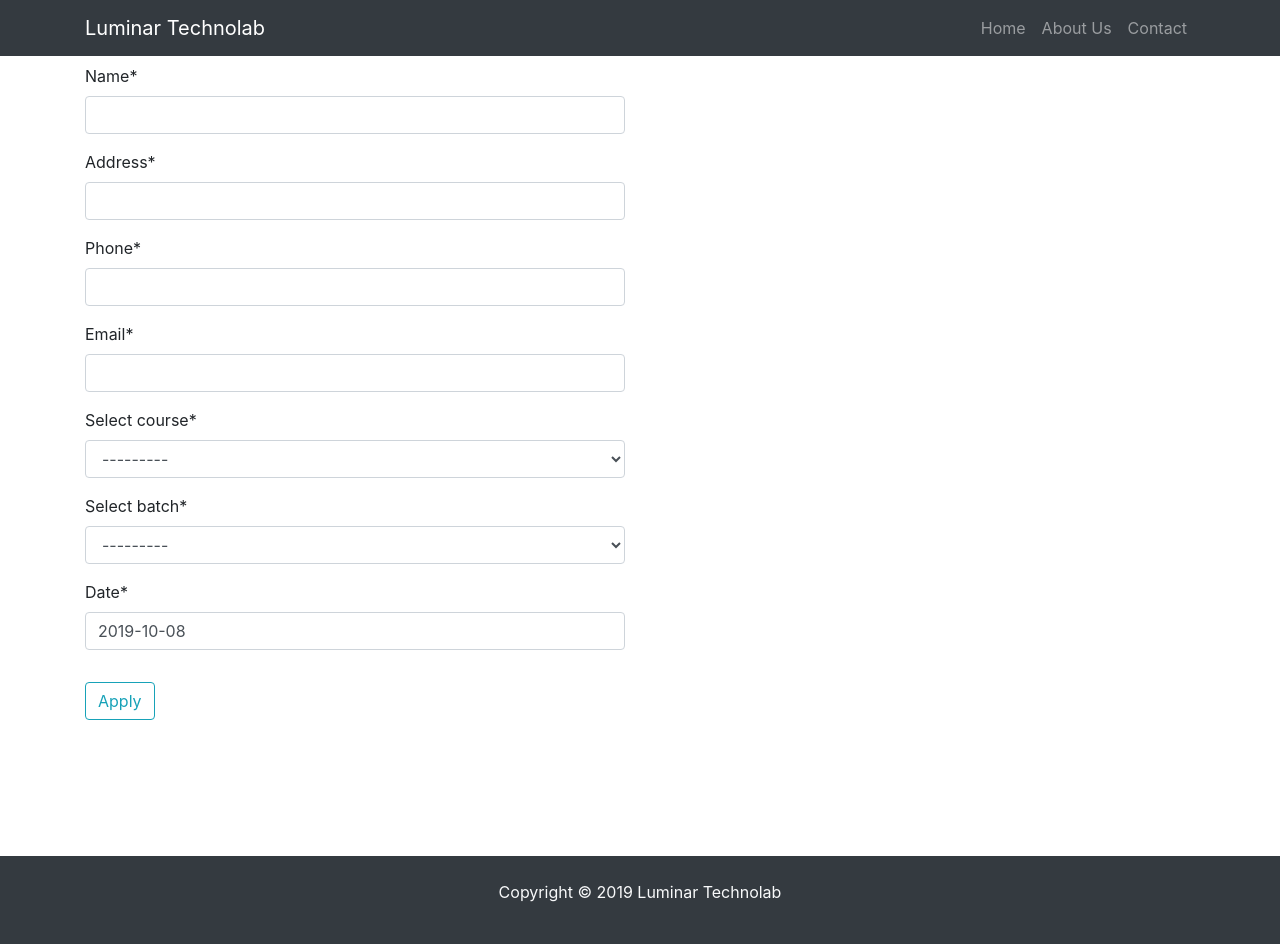
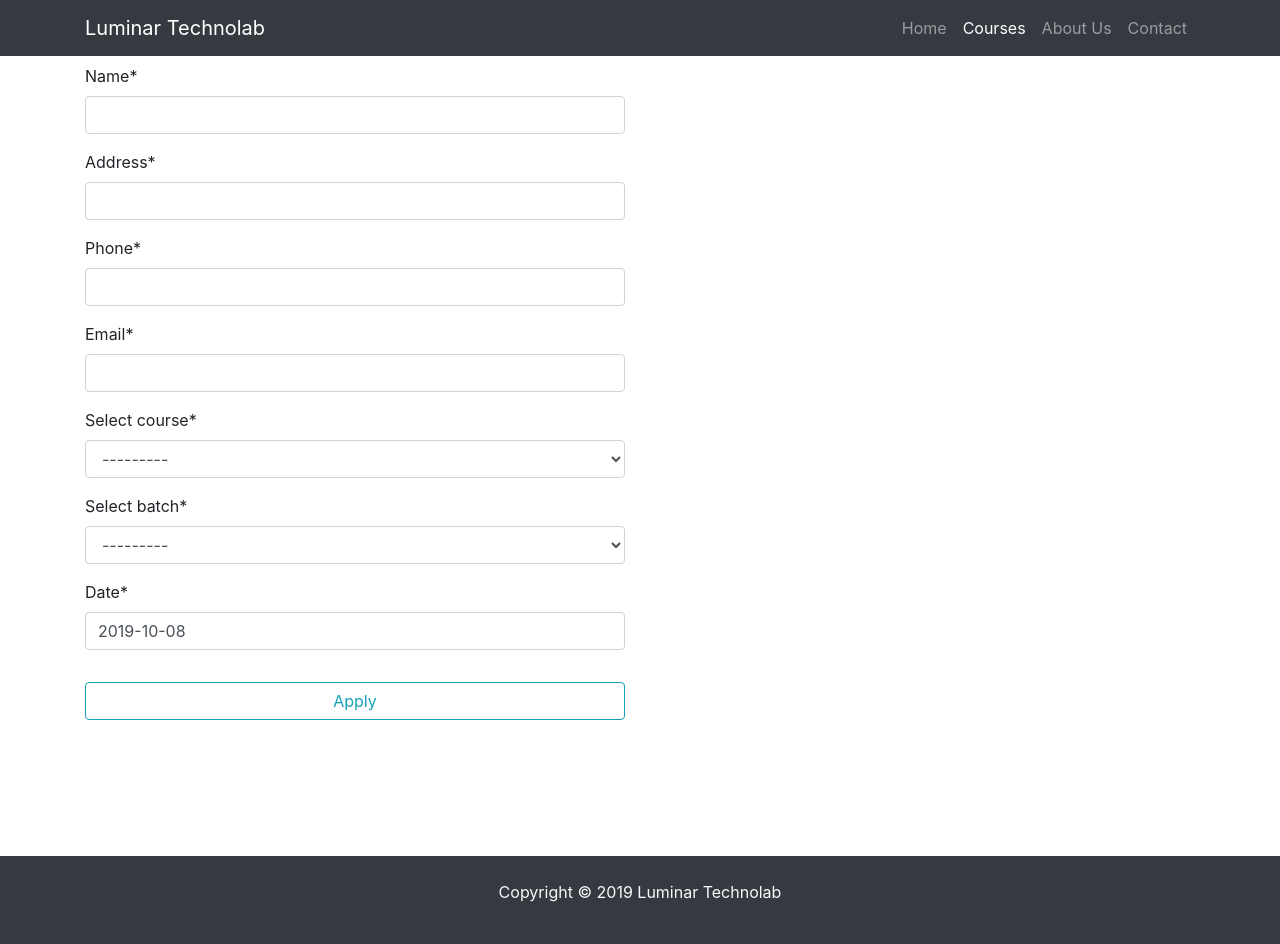
Before and after one commit to jissmonjose/students-courses-app, a Django app: page /student/ in a window 1280 px wide. Run offline with Django 3.2, Linux system fonts and the light colour scheme; data that the repository does not hold is empty; some libraries are stand-ins or nearby versions.

```diff
--- a/user_reg_proj_root/templates/studentapp/apply.html
+++ b/user_reg_proj_root/templates/studentapp/apply.html
@@ -16,7 +16,7 @@
 
                 </fieldset>
                 <div class="form-group">
-                    <button class="btn btn-outline-info" type="submit">
+                    <button class="btn btn-outline-info btn-block" type="submit">
                         Apply
                     </button>
                 </div>
--- a/user_reg_proj_root/templates/studentapp/base.html
+++ b/user_reg_proj_root/templates/studentapp/base.html
@@ -9,7 +9,7 @@
     crossorigin="anonymous">
 
     <!-- link to css files -->
-    <link rel="stylesheet" href="{% static 'style_course.css' %}">
+    <link rel="stylesheet" href="{% static 'course_style.css' %}">
     <link rel="stylesheet" href="{% static 'footer.css' %}">
 
     <title>Document</title>
@@ -17,7 +17,31 @@
 <body>
 
     <!--navbar-->
-    {% include 'partial/_navbar.html' %}
+
+     <nav class="navbar navbar-expand-sm navbar-dark bg-dark">
+    <div class="container">
+      <a href="index.html" class="navbar-brand">Luminar Technolab</a>
+      <button class="navbar-toggler" data-toggle="collapse" data-target="#navbarCollapse">
+        <span class="navbar-toggler-icon"></span>
+      </button>
+      <div class="collapse navbar-collapse" id="navbarCollapse">
+        <ul class="navbar-nav ml-auto">
+          <li class="nav-item">
+            <a href="{% url 'index_page' %}" class="nav-link">Home</a>
+          </li>
+            <li class="nav-item active">
+            <a href="{% url 'course_view' %}" class="nav-link">Courses</a>
+          </li>
+          <li class="nav-item">
+            <a href="{% url 'about_page' %}" class="nav-link">About Us</a>
+          </li>
+          <li class="nav-item">
+            <a href="{% url 'contact' %}" class="nav-link">Contact</a>
+          </li>
+        </ul>
+      </div>
+    </div>
+  </nav>
 
         <!-- messages -->
     {% if messages %}
--- a/user_reg_proj_root/templates/userapp/base.html
+++ b/user_reg_proj_root/templates/userapp/base.html
@@ -8,7 +8,7 @@
     <link rel="stylesheet" href="https://stackpath.bootstrapcdn.com/bootstrap/4.1.1/css/bootstrap.min.css" integrity="sha384-WskhaSGFgHYWDcbwN70/dfYBj47jz9qbsMId/iRN3ewGhXQFZCSftd1LZCfmhktB"
     crossorigin="anonymous">
     <link rel="stylesheet" href="{% static 'footer.css' %}">
-    <title>Document</title>
+    <title>Luminar</title>
 </head>
 <body>
 
--- a/user_reg_proj_root/templates/userapp/index.html
+++ b/user_reg_proj_root/templates/userapp/index.html
@@ -24,6 +24,9 @@
         <ul class="navbar-nav ml-auto">
           <li class="nav-item active">
             <a href="{% url 'index_page' %}" class="nav-link">Home</a>
+          </li>
+          <li class="nav-item">
+            <a href="{% url 'course_view' %}" class="nav-link">Courses</a>
           </li>
           <li class="nav-item">
             <a href="{% url 'about_page' %}" class="nav-link">About Us</a>
```
Also changed, not shown: user_reg_proj_root/templates/studentapp/courses.html (+5 -4 lines), user_reg_proj_root/templates/userapp/about.html (+6 -3 lines), user_reg_proj_root/templates/userapp/contact.html (+17 -3 lines).
